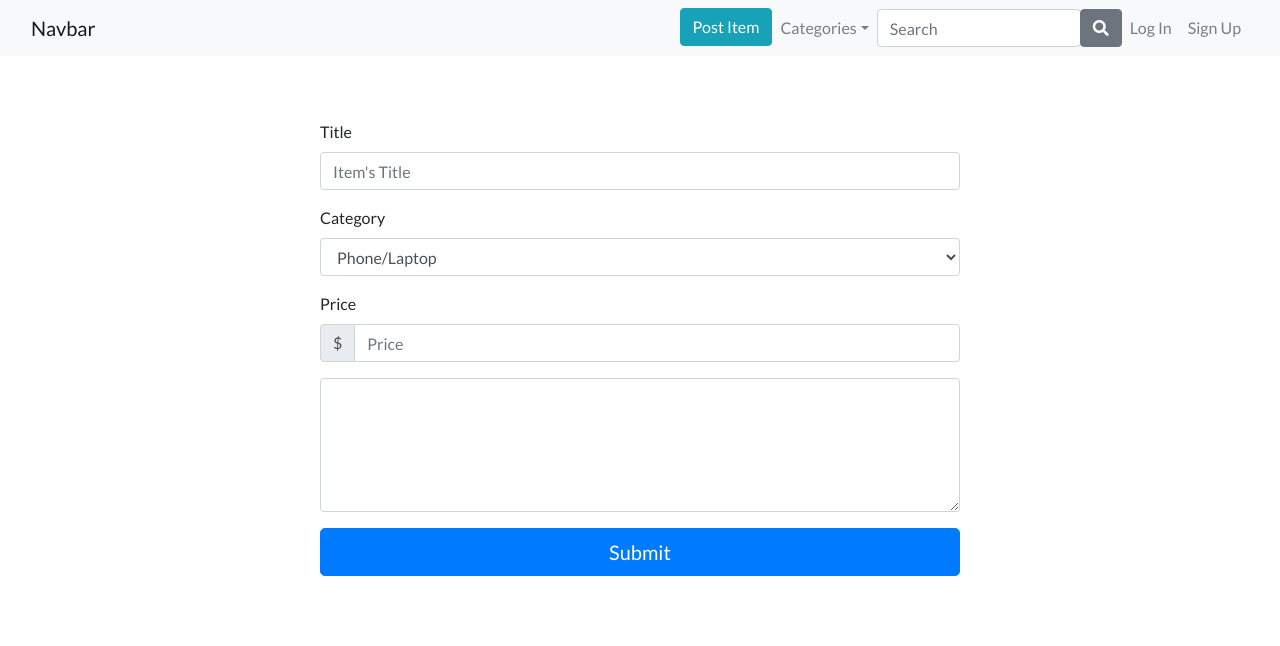
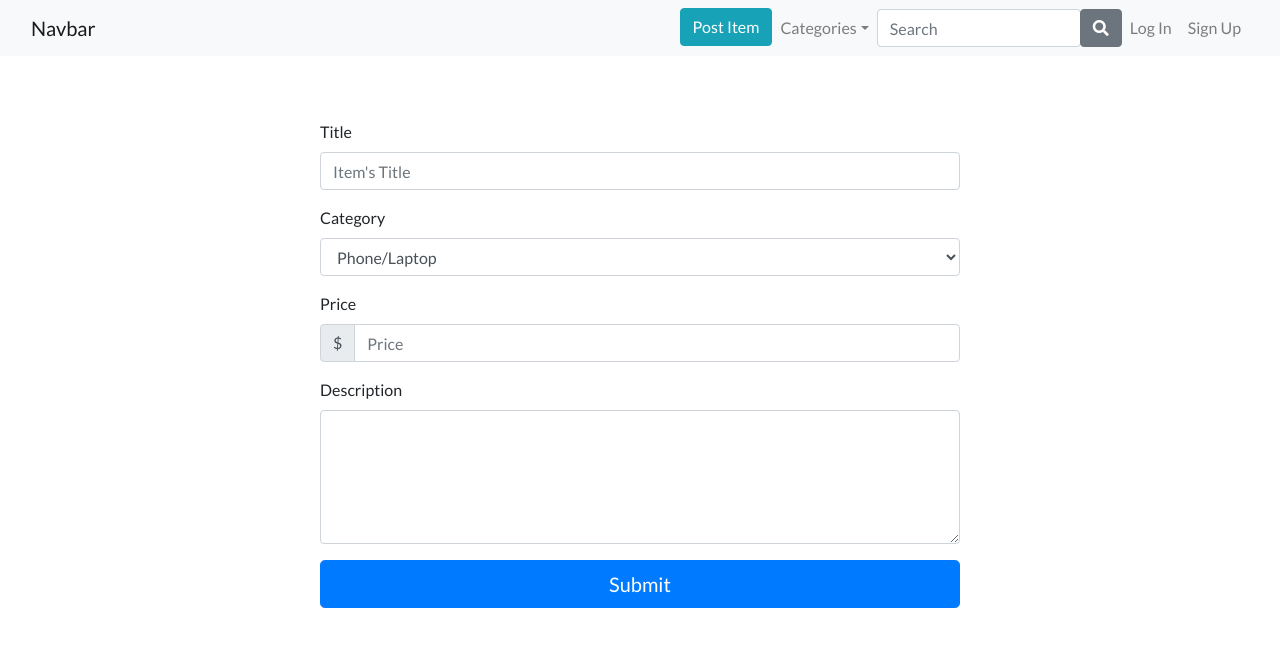
Before and after one commit to ykurata/shop-app, a React (Create React App) app in the folder client/: page / in a window 1280 px wide. Shown: the top 646 px of the page. Built offline with nearby package versions, Linux system fonts and the light colour scheme.

Commit message:
update description textarea

```diff
--- a/client/src/components/Form.js
+++ b/client/src/components/Form.js
@@ -42,10 +42,9 @@ class Form extends Component {
               </div>
             </div>
             <div className="form-group">
-
+              <label>Description</label>
               <textarea className="form-control" id="description" rows="5"></textarea>
             </div>
-
             <button type="button" className="btn btn-primary btn-lg btn-block">Submit</button>
           </form>
         </div>
```
